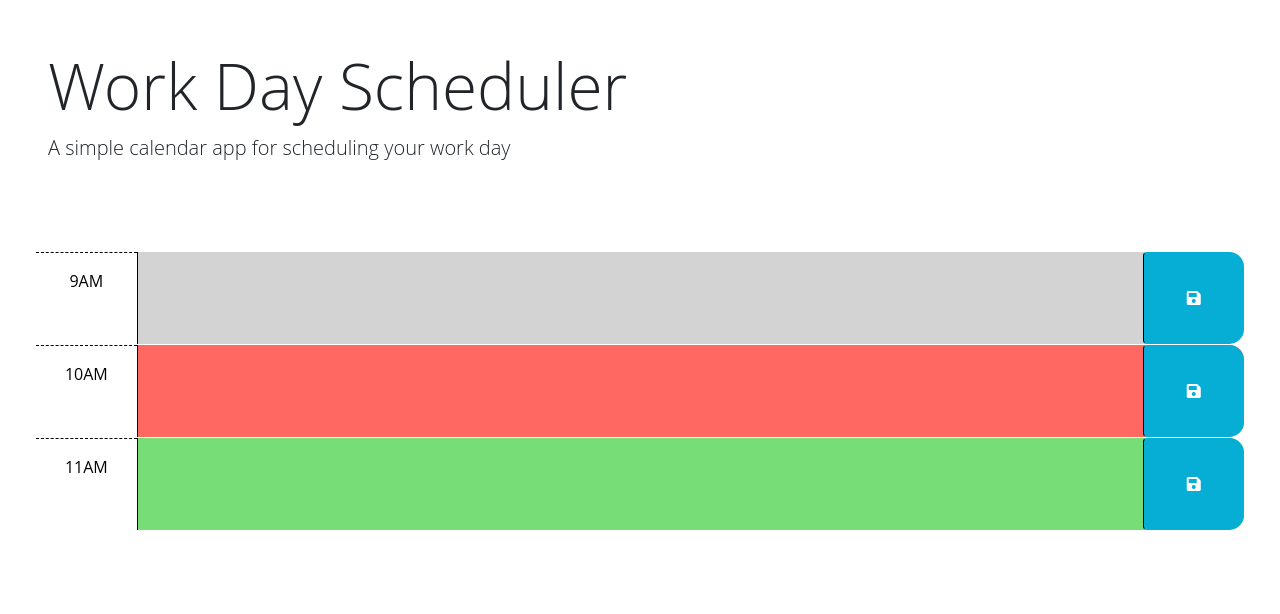
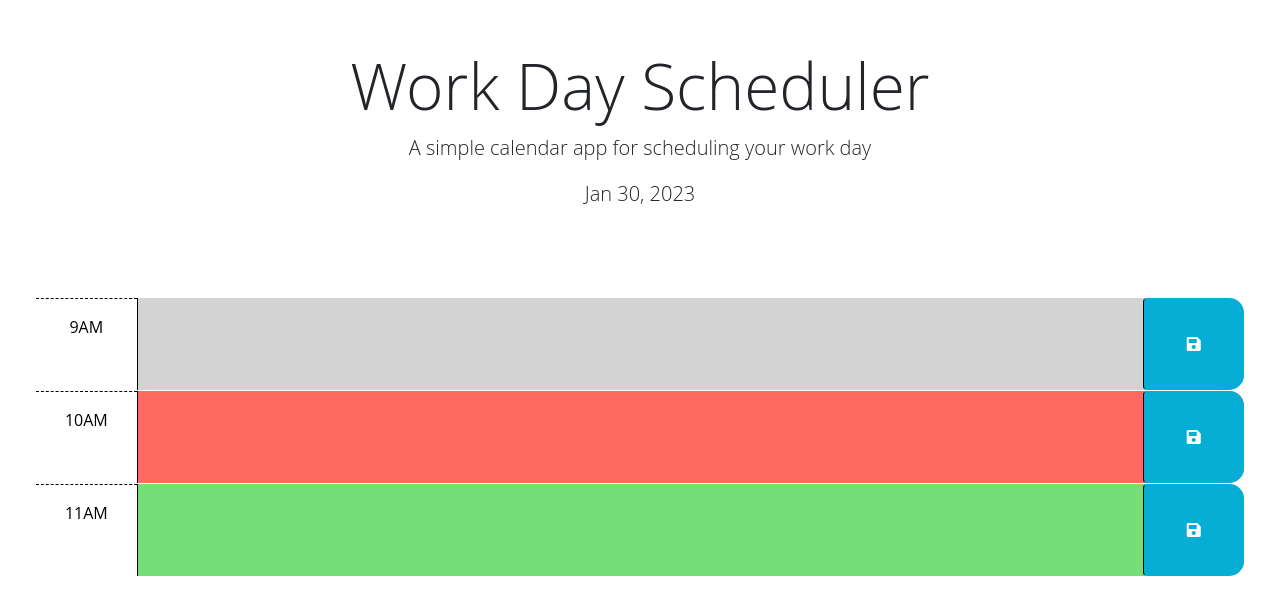
Before and after one commit to JeanSuw/evening-star-planner, a plain HTML site: page index.html in a window 1280 px wide. Drawn offline with nearby package versions, Linux system fonts and the light colour scheme.

```diff
--- a/Develop/script.js
+++ b/Develop/script.js
@@ -1,6 +1,9 @@
 // Wrap all code that interacts with the DOM in a call to jQuery to ensure that
 // the code isn't run until the browser has finished rendering all the elements
 // in the html.
+var today = dayjs();
+$('#currentDay').text(today.format('MMM D, YYYY'));
+
 $(function () {
   // TODO: Add a listener for click events on the save button. This code should
   // use the id in the containing time-block as a key to save the user input in
@@ -8,16 +11,23 @@
   // function? How can DOM traversal be used to get the "hour-x" id of the
   // time-block containing the button that was clicked? How might the id be
   // useful when saving the description in local storage?
-  //
+
+
+
   // TODO: Add code to apply the past, present, or future class to each time
   // block by comparing the id to the current hour. HINTS: How can the id
   // attribute of each time-block be used to conditionally add or remove the
   // past, present, and future classes? How can Day.js be used to get the
   // current hour in 24-hour time?
-  //
+
+
+
   // TODO: Add code to get any user input that was saved in localStorage and set
   // the values of the corresponding textarea elements. HINT: How can the id
   // attribute of each time-block be used to do this?
-  //
+
+
+
   // TODO: Add code to display the current date in the header of the page.
+
 });
--- a/index.html
+++ b/index.html
@@ -25,7 +25,7 @@
   </head>
 
   <body>
-    <header class="p-5 mb-4">
+    <header class="p-5 mb-4 text-center">
       <h1 class="display-3">Work Day Scheduler</h1>
       <p class="lead">A simple calendar app for scheduling your work day</p>
       <p id="currentDay" class="lead"></p>
```
Also changed, not shown: 1 other file.
